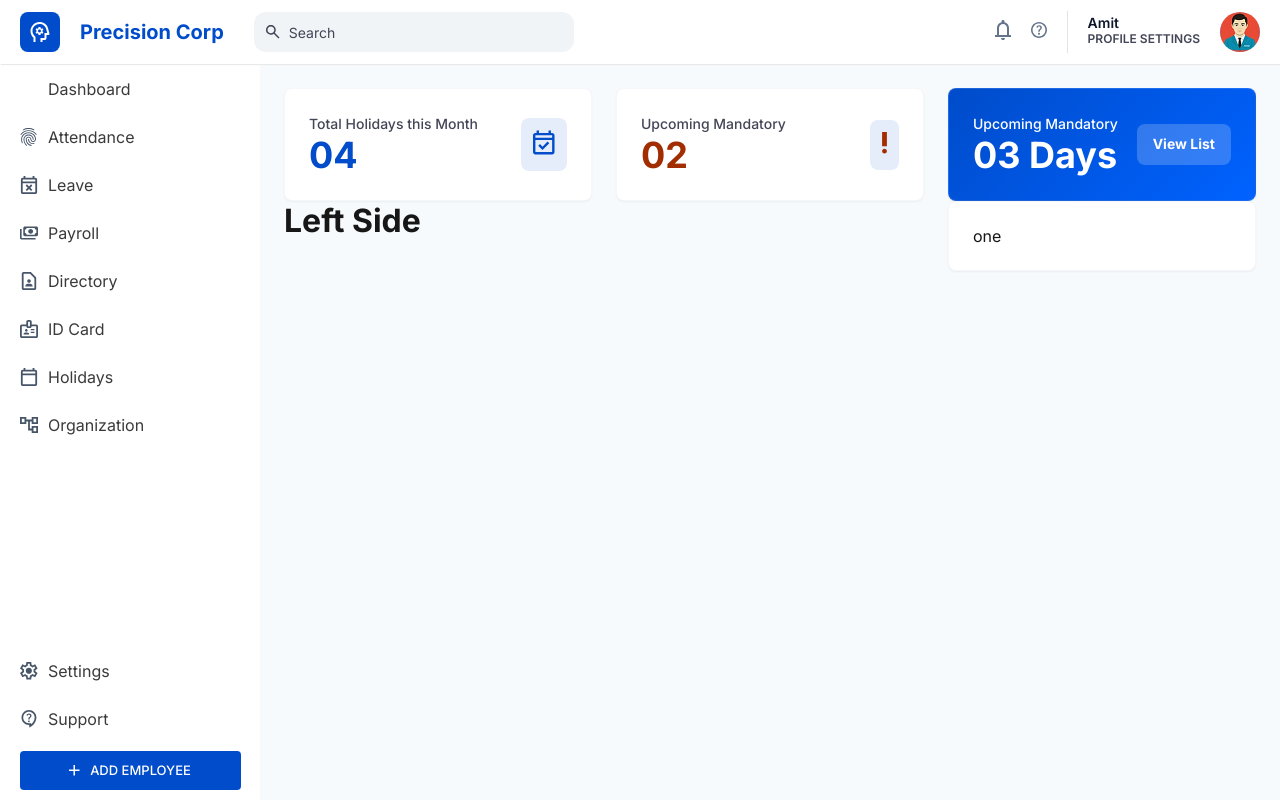
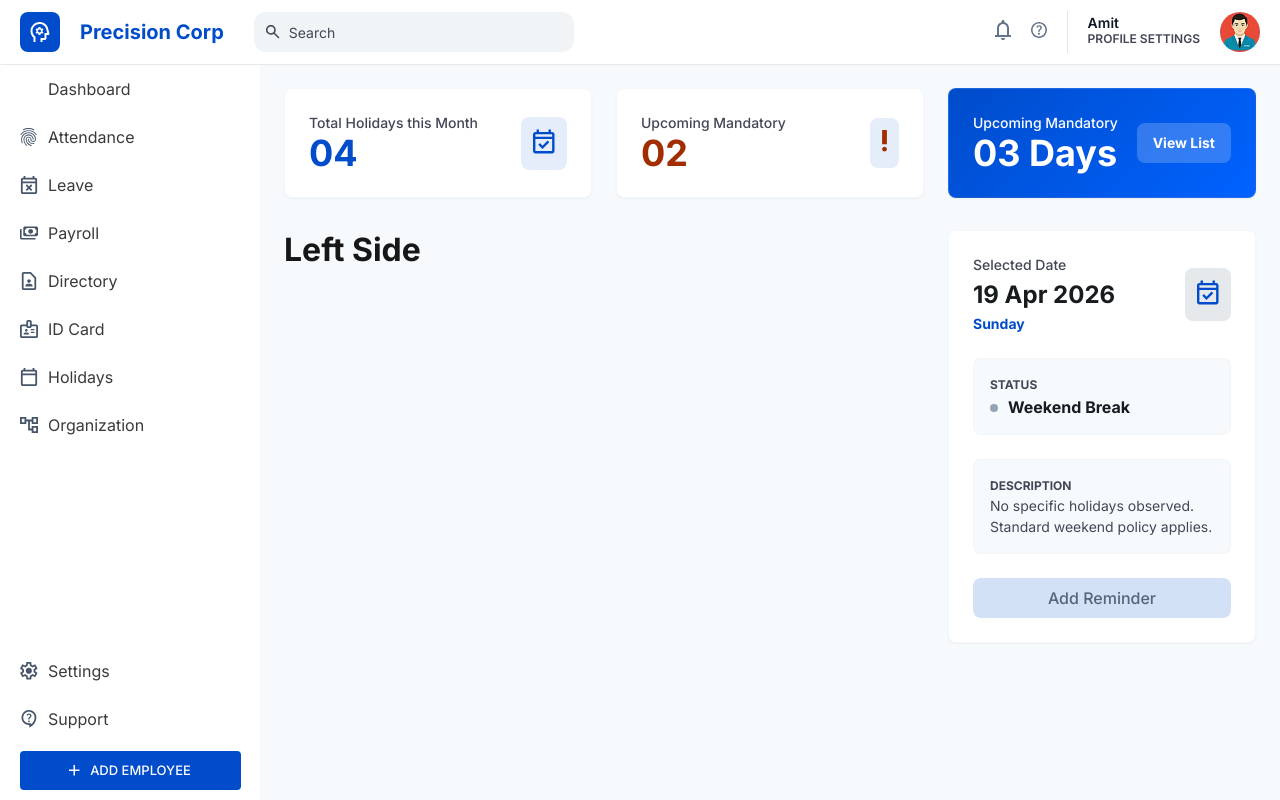
Before and after one commit to farhanarshad100/CRM, a Next.js app: page /holiday in a window 1280 px wide. Built offline with nearby package versions, Linux system fonts and the light colour scheme; sample sign-in values are in the browser's storage.

Commit message:
Right side Section

```diff
--- a/src/components/holiday/calenderRightCard.js
+++ b/src/components/holiday/calenderRightCard.js
@@ -1,12 +1,42 @@
-import { Box } from '@mui/material'
+import { Box, Typography } from '@mui/material'
 import React from 'react'
 import style from './style'
+import Image from 'next/image'
+import Button from '../ui/Button'
 
 const CalenderRightCard = () => {
   return (
  <>
- <Box sx={style.holidayCard}>
-    one
+ <Box sx={style.holidayCardRight}>
+  <Box sx={{display:"flex", display:"flex",
+justifyContent:"space-between",
+alignItems:"center", marginBottom:"24px"}}>
+    <Box sx={style.selectDate}>
+        <Typography variant='body1'>Selected Date</Typography>
+        <Typography variant='h2'>19 Apr 2026</Typography>
+        <Typography variant='h5'>Sunday</Typography>
+    </Box>
+              <Box sx={style.iconSection} style={{background:"#E5E9EB"}}>
+                    <Image src="/images/calenderblue.svg" alt='holiday'
+                    width={22}
+                    height={25}
+                    />
+                </Box>
+  </Box>
+  <Box sx={style.status}>
+    <Typography variant='h6'>STATUS</Typography>
+    <Box sx={{display:"flex", alignItems:"center", gap:"10px", marginTop:"4px"}}>
+        <span>&nbsp;</span>
+        <Typography variant='h4'>Weekend Break</Typography>
+    </Box>
+  </Box>
+    <Box sx={style.status}>
+    <Typography variant='h6'>DESCRIPTION</Typography>
+        <Typography variant='body1'>No specific holidays observed.
+Standard weekend policy
+applies.</Typography>
+  </Box>
+  <Button sx={{width:"100%", color:"#566475", fontSize:"16px", background:"#D3E1F6"}}>Add Reminder</Button>
  </Box>
  </>
   )
--- a/src/components/holiday/holidayTop.js
+++ b/src/components/holiday/holidayTop.js
@@ -6,7 +6,7 @@ import Button from '../ui/Button'
 
 const HolidayTop = () => {
   return (
-<Box>
+<Box sx={{marginBottom:"32px"}}>
     <Grid container spacing={3}>
         <Grid size={4}>
             <Box sx={style.holidayCard}>
--- a/src/components/holiday/style.js
+++ b/src/components/holiday/style.js
@@ -1,49 +1,101 @@
 const style = {
-holidayCard:{
+  holidayCard: {
     background: "#FFFFFF",
     border: "1px solid rgba(194, 198, 217, 0.15)",
     boxShadow: "0px 1px 2px rgba(0, 0, 0, 0.05)",
     borderRadius: "8px",
-padding:"24px",
-display:"flex",
-justifyContent:"space-between",
-alignItems:"center",
-
+    padding: "24px",
+    display: "flex",
+    justifyContent: "space-between",
+    alignItems: "center",
   },
-iconSection:{
-    background:"rgb(0 76 202 / 10%)",
-    padding:"12px",
-    borderRadius:"8px",
+  iconSection: {
+    background: "rgb(0 76 202 / 10%)",
+    padding: "12px",
+    borderRadius: "8px",
   },
-holiDetails:{
-"& p":{
-    fontSize:"14px",
-    color:"#424656",
-    fontWeight:"500",
-    lineheight:"20px",
+  holiDetails: {
+    "& p": {
+      fontSize: "14px",
+      color: "#424656",
+      fontWeight: "500",
+      lineHeight: "20px",
     },
-"& h3":{
-       fontSize:"36px",
-    color:"#004CCA",
-    fontWeight:"800",
-    lineheight:"40px",
-}
+    "& h3": {
+      fontSize: "36px",
+      color: "#004CCA",
+      fontWeight: "800",
+      lineHeight: "40px",
     },
-nextHolidayCard:{
-    background:"linear-gradient(135deg, #004CCA 0%, #0062FF 100%)",
-    "& p":{
-    fontSize:"14px",
-    color:"#fff",
-    fontWeight:"500",
-    lineheight:"20px",
   },
-"& h3":{
-       fontSize:"36px",
-    color:"#fff",
-    fontWeight:"800",
-    lineheight:"40px",
-}
-}
-
-}
-export default style
+  nextHolidayCard: {
+    background: "linear-gradient(135deg, #004CCA 0%, #0062FF 100%)",
+    "& p": {
+      fontSize: "14px",
+      color: "#fff",
+      fontWeight: "500",
+      lineHeight: "20px",
+    },
+    "& h3": {
+      fontSize: "36px",
+      color: "#fff",
+      fontWeight: "800",
+      lineHeight: "40px",
+    },
+  },
+  selectDate: {
+    "& p": {
+      fontSize: "14px",
+      color: "#424656",
+      fontWeight: "500",
+      lineHeight: "20px",
+    },
+    "& h2": {
+      fontSize: "24px",
+      color: "#181C1E",
+      fontWeight: "800",
+      lineHeight: "40px",
+    },
+    "& h5": {
+      fontSize: "14px",
+      color: "#004CCA",
+      fontWeight: "800",
+    },
+  },
+  holidayCardRight: {
+    background: "#FFFFFF",
+    border: "1px solid rgba(194, 198, 217, 0.15)",
+    boxShadow: "0px 1px 2px rgba(0, 0, 0, 0.05)",
+    borderRadius: "8px",
+    padding: "24px",
+  },
+  status: {
+    background: "#F7FAFC",
+    border: "1px solid rgba(194, 198, 217, 0.1)",
+    borderRadius: "8px",
+    padding: "16px",
+    marginBottom: "24px",
+    "& span": {
+      background: "#94A3B8",
+      height: "8px",
+      width: "8px",
+      borderRadius: "10px",
+    },
+    "& h6": {
+      fontSize: "12px",
+      color: "#424656",
+      fontWeight: "800",
+    },
+    "& h4": {
+      fontSize: "16px",
+      color: "#181C1E",
+      fontWeight: "800",
+    },
+    "& p": {
+      fontSize: "14px",
+      color: "#424656",
+      fontWeight: "400",
+    },
+  },
+};
+export default style;
```
Lines whose indentation alone changed are shown as unchanged.
